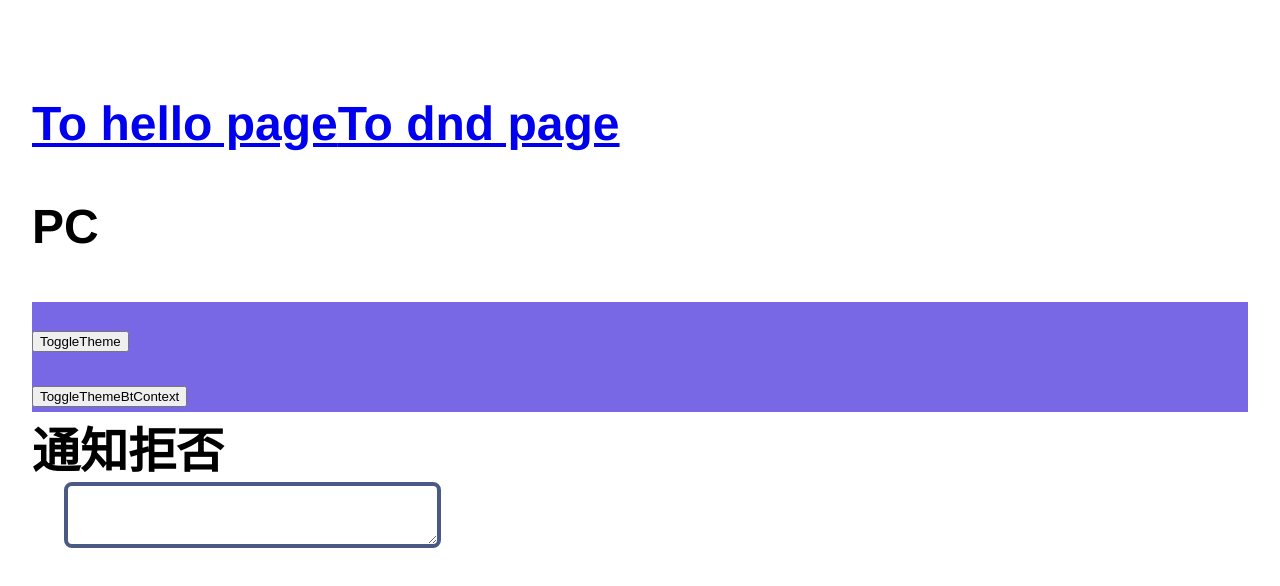
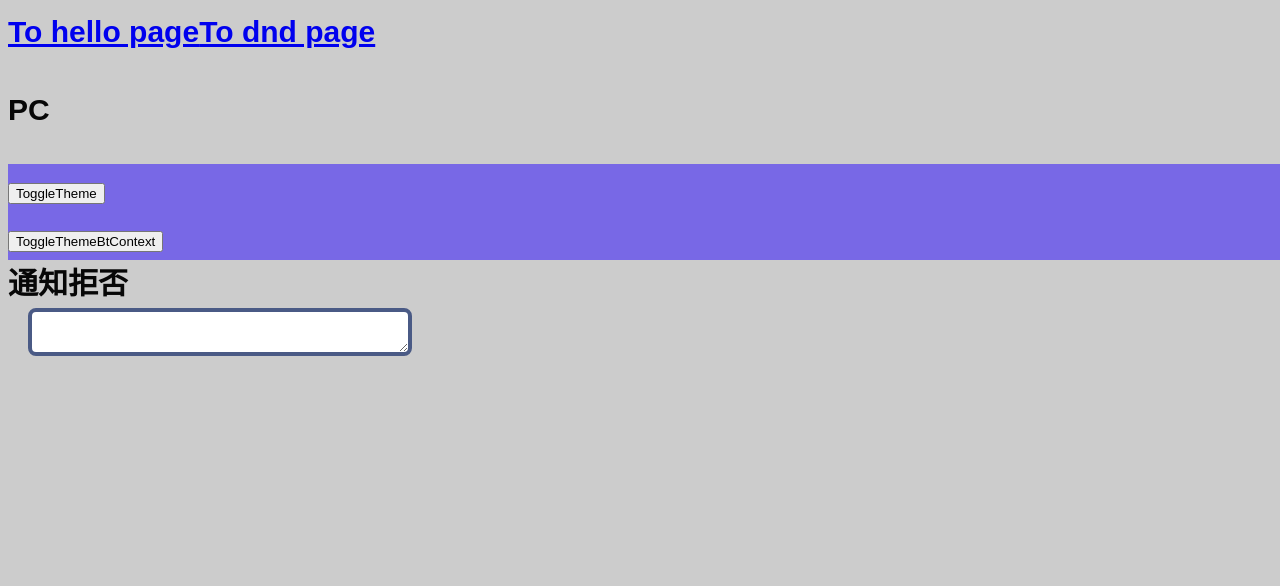
Before and after one commit to yumemi-omi/free-swing-custom-hooks-repo, a Next.js app: page / in a window 1280 px wide. Shown: the top 586 px of the page. Built offline with nearby package versions, Linux system fonts and the light colour scheme.

Commit message:
グローバルスタイル更新

```diff
--- a/src/styles/Globals.tsx
+++ b/src/styles/Globals.tsx
@@ -5,13 +5,37 @@ import 'ress';
 export const GlobalStyles: FC = () => <Global styles={globalCss} />;
 
 const globalCss = css`
+  *,
+  *::before,
+  *::after {
+    box-sizing: border-box;
+  }
+
   html,
   body {
-    padding: 3rem 1rem;
+    width: 100%;
+    height: 100%;
+  }
+
+  html {
+    overscroll-behavior: none;
     margin: 0;
-    min-height: 100%;
-    font-family: Helvetica, Arial, sans-serif;
-    font-size: 16px;
+    padding: 0;
+    font-size: 62.5%;
+    -webkit-font-smoothing: antialiased;
+    -moz-osx-font-smoothing: grayscale;
+    -ms-text-size-adjust: 100%;
+    -webkit-text-size-adjust: 100%;
+  }
+
+  body {
+    position: relative;
+    background-color: #cccccc;
+    color: #070707;
+    font-family: sans-serif;
+    font-size: 2rem;
+    line-height: 1.6;
+    text-align: left;
   }
 
   // For theme
```
